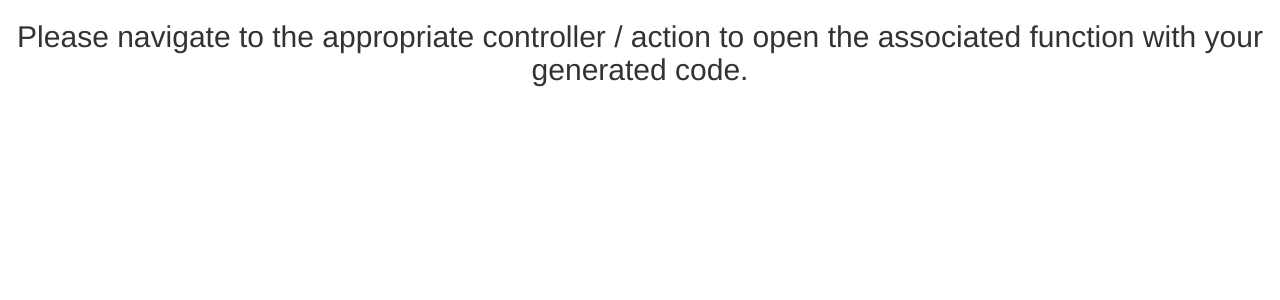
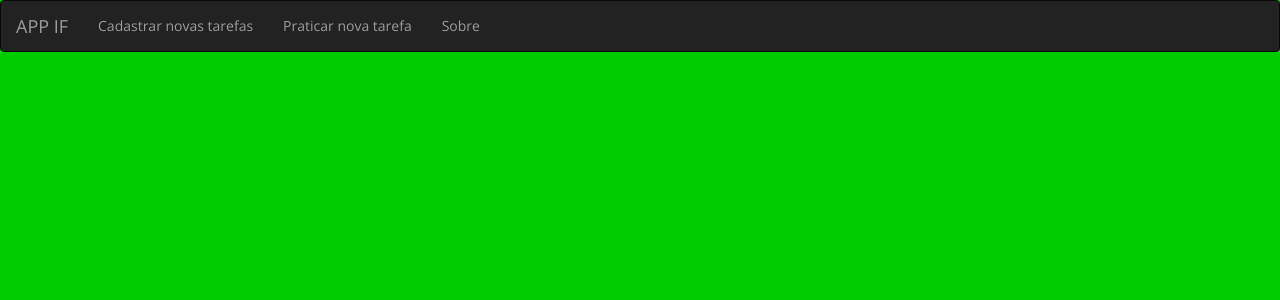
Before and after one commit to AngeloMendes/AppIF, a CodeIgniter app: page /AppIF/ in a window 1280 px wide. Shown: the top 300 px of the page. Run offline with CodeIgniter, Linux system fonts and the light colour scheme; some libraries are stand-ins or nearby versions.

Commit message:
descricao atualizada

```diff
--- /dev/null
+++ b/application/views/css/style.css
@@ -0,0 +1,57 @@
+@import url(http://fonts.googleapis.com/css?family=Open+Sans:400,700);
+
+body {
+    font-family: 'Open Sans', 'sans-serif';
+    background: #00CC00;
+}
+.mega-dropdown {
+    position: static !important;
+}
+.mega-dropdown-menu {
+    padding: 20px 0px;
+    width: 100%;
+    box-shadow: none;
+    -webkit-box-shadow: none;
+}
+.mega-dropdown-menu > li > ul {
+    padding: 0;
+    margin: 0;
+}
+.mega-dropdown-menu > li > ul > li {
+    list-style: none;
+}
+.mega-dropdown-menu > li > ul > li > a {
+    display: block;
+    color: #222;
+    padding: 3px 5px;
+}
+.mega-dropdown-menu > li ul > li > a:hover,
+.mega-dropdown-menu > li ul > li > a:focus {
+    text-decoration: none;
+}
+.mega-dropdown-menu .dropdown-header {
+    font-size: 18px;
+    color: #ff3546;
+    padding: 5px 60px 5px 5px;
+    line-height: 30px;
+}
+
+.carousel-control {
+    width: 30px;
+    height: 30px;
+    top: -35px;
+
+}
+.left.carousel-control {
+    right: 30px;
+    left: inherit;
+}
+.carousel-control .glyphicon-chevron-left,
+.carousel-control .glyphicon-chevron-right {
+    font-size: 12px;
+    background-color: #fff;
+    line-height: 30px;
+    text-shadow: none;
+    color: #333;
+    border: 1px solid #ddd;
+}
--- a/application/views/dashboard.php
+++ b/application/views/dashboard.php
@@ -1,3 +1,85 @@
-<div class="text-center">
-	<h2>Please navigate to the appropriate controller / action to open the associated function with your generated code.</h2>
+
+
+
+<!------ Include the above in your HEAD tag ---------->
+
+<div class="menu">
+    <nav class="navbar navbar-inverse">
+        <div class="navbar-header">
+            <button class="navbar-toggle" type="button" data-toggle="collapse" data-target=".js-navbar-collapse">
+                <span class="sr-only">Toggle navigation</span>
+                <span class="icon-bar"></span>
+                <span class="icon-bar"></span>
+                <span class="icon-bar"></span>
+            </button>
+            <a class="navbar-brand" href="#">APP IF</a>
+        </div>
+
+        <div class="collapse navbar-collapse js-navbar-collapse">
+            <ul class="nav navbar-nav">
+                <li class="dropdown mega-dropdown">
+                    <a href="#" >Cadastrar novas tarefas</a>
+
+                </li>
+                <li class="dropdown mega-dropdown">
+                    <a href="#" >Praticar nova tarefa </a>
+
+                </li>
+                <li class="dropdown mega-dropdown"><a href="#">Sobre</a></li>
+            </ul>
+
+        </div><!-- /.nav-collapse -->
+    </nav>
 </div>
+
+<script>
+    $(document).ready(function(){
+        $(".dropdown").hover(
+            function() {
+                $('.dropdown-menu', this).not('.in .dropdown-menu').stop(true,true).slideDown("400");
+                $(this).toggleClass('open');
+            },
+            function() {
+                $('.dropdown-menu', this).not('.in .dropdown-menu').stop(true,true).slideUp("400");
+                $(this).toggleClass('open');
+            }
+        );
+    });
+</script>
+
+<style>
+    @import url(http://fonts.googleapis.com/css?family=Open+Sans:400,700);
+    body {
+        font-family: 'Open Sans', 'sans-serif';
+    }
+    .menu{
+        position:absolute !important;
+        margin: 0% auto !important;
+        width: 100% !important;
+        padding: 0px 0;
+
+
+    }
+    .mega-dropdown {
+        position: static !important;
+    }
+
+    .mega-dropdown-menu > li > ul {
+        padding: 0;
+        margin: 0;
+    }
+    .mega-dropdown-menu > li > ul > li {
+        list-style: none;
+    }
+    .mega-dropdown-menu > li > ul > li > a {
+        display: block;
+        color: #222;
+        padding: 3px 5px;
+    }
+    .mega-dropdown-menu > li ul > li > a:hover,
+    .mega-dropdown-menu > li ul > li > a:focus {
+        text-decoration: none;
+    }
+
+
+</style>
--- a/application/views/layouts/main.php
+++ b/application/views/layouts/main.php
@@ -2,16 +2,21 @@
 <html>
 
 	<head>
-		<title></title>
+		<title>App IF</title>
 		<meta charset="utf-8">
 		<meta name="viewport" content="width=device-width, initial-scale=1">
 
 	    <!-- CSS styles -->
-	    <link rel="stylesheet" href="https://maxcdn.bootstrapcdn.com/bootstrap/3.3.7/css/bootstrap.min.css" />
+        <link rel="stylesheet" href="https://maxcdn.bootstrapcdn.com/bootstrap/3.3.7/css/bootstrap.min.css" />
+        <link rel="stylesheet" href="../css/style.css" />
+
 
 	    <!-- JS Libs -->
 	    <script src="https://cdnjs.cloudflare.com/ajax/libs/jquery/3.1.0/jquery.js" type="text/javascript"></script>
     	<script src="https://maxcdn.bootstrapcdn.com/bootstrap/3.3.7/js/bootstrap.min.js" type="text/javascript"></script>
+
+
+        <script src="//code.jquery.com/jquery-1.11.1.min.js"></script>
 	</head>
 
 	<body>
```
Also changed, not shown: application/views/licao/add.php (line endings or trailing spaces).
